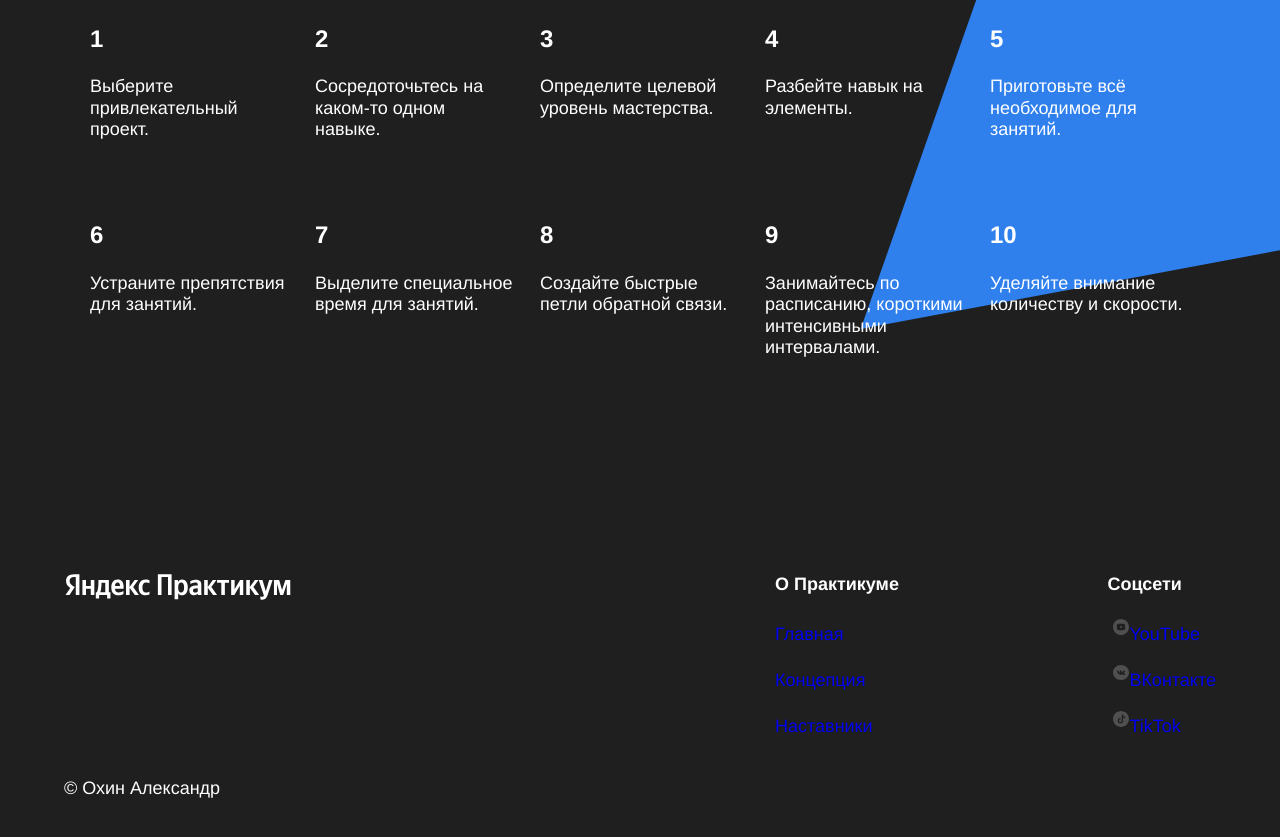
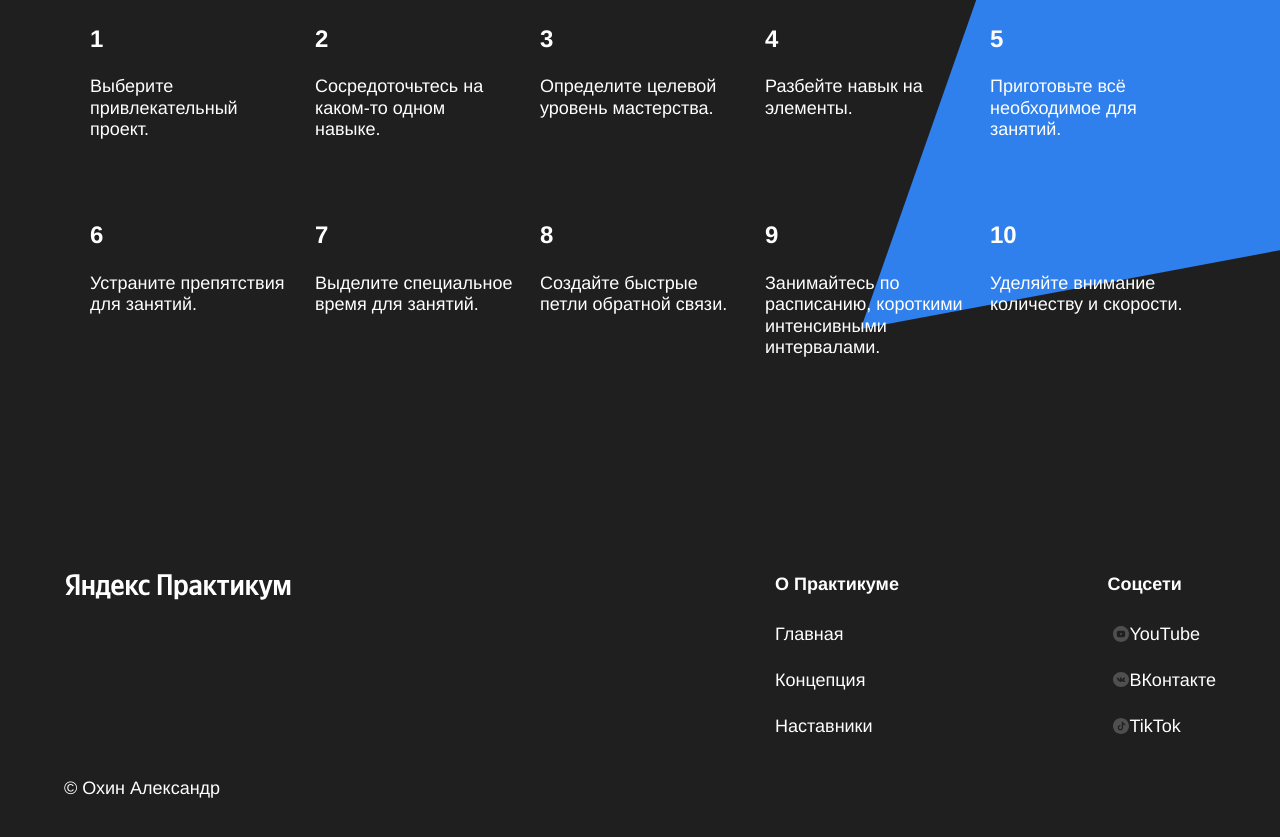
Before and after one commit to vzdohin/how-to-learn, a plain HTML site: page index.html in a window 1280 px wide. Shown: the part 3435-4272 px from the top of the page. Drawn offline with Linux system fonts and the light colour scheme.

Commit message:
Первая версия, правки тестов

```diff
--- a/index.html
+++ b/index.html
@@ -143,20 +143,20 @@
         <nav class="footer__column_content_info">
           <h5 class="footer__column-heading">О Практикуме</h5>
           <ul class="footer__column_content_info">
-            <li class=footer__column-link><a class=footer__column-links href="#">Главная</a>
-            <li class=footer__column-link><a class=footer__column-links href="#">Концепция</a>
-            <li class=footer__column-link><a class=footer__column-links href="#">Наставники</a>
+            <li class=footer__column-link><a class=footer__column-links href="#">Главная</a></li>
+            <li class=footer__column-link><a class=footer__column-links href="#">Концепция</a></li>
+            <li class=footer__column-link><a class=footer__column-links href="#">Наставники</a></li>
           </ul>
         </nav>
         <nav class="footer__column_content_social">
           <h5 class="footer__column-heading">Соцсети</h5>
           <ul class="footer__column-link">
             <li class=footer__social_icon><a class="footer__column-links" href="#"><img class="footer__social-icon"
-              src="./images/youtube-icon.svg" alt="YouTube">YouTube</a>
+              src="./images/youtube-icon.svg" alt="ютуб">YouTube</a></li>
             <li class=footer__social_icon><a class="footer__column-links" href="#"><img class="footer__social-icon"
-              src="./images/vk_color_white.svg" alt="vk">ВКонтакте</a>
+              src="./images/vk_color_white.svg" alt="вконтакте">ВКонтакте</a></li>
             <li class=footer__social_icon><a class="footer__column-links" href="#"><img class="footer__social-icon"
-              src="./images/tiktok-icon.svg" alt="tiktok">TikTok</a>
+              src="./images/tiktok-icon.svg" alt="тикток">TikTok</a></li>
           </ul>
         </nav>
       </div>
--- a/styles/style.css
+++ b/styles/style.css
@@ -18,20 +18,18 @@
   /* выше установили ограничения для секции */
   display: flex;
   position: relative;
-
 }
 
 .logo {
   width: 228px;
   height: 32px;
+}
 
-}
 .logo_place_header {
   position: absolute;
   background-image: url(../images/logo_place_header.svg);
   top: 30px;
   left: 64px;
-
 }
 
 .header__title {
@@ -56,6 +54,7 @@
   font-weight: normal;
   z-index: 6;
 }
+
 .link {
   text-decoration:none;
   color: #2f80ed;
@@ -71,6 +70,7 @@
   bottom: 0;
   z-index: 3;
 }
+
 /* ниже мы привели пример двух селекторов, чтобы вы вспомнили запись элемента */
 .header__square-pic {
   height: 568px;
@@ -81,15 +81,12 @@
   top: 64px;
 }
 
-
 .description {
 
   display: flex;
   flex-direction: row;
   justify-content: center;
   margin-top: 100px;
-
-
 }
 
 .two-columns {
@@ -112,7 +109,6 @@
   list-style-type: none;
   flex-direction: column;
   justify-content: space-between;
-
   line-height: 34px;
   font-size: 24px;
   font-weight: normal;
@@ -132,12 +128,12 @@
   margin-bottom: 0;
 }
 
-
 .digits {
   margin-top: 100px;
   display: flex;
   flex-direction: column;
 }
+
 .section-title{
 width: 60%;
 margin: auto;
@@ -193,8 +189,6 @@ font-weight: 600;
   margin-bottom: 0;
 }
 
-
-
 .feynman {
   margin-top: 100px;
   display: flex;
@@ -202,8 +196,8 @@ font-weight: 600;
   height: 890px;
   background-color: #f2f2f2;
   flex-direction: column;
+}
 
-}
 .feynman__title {
   width: 648px;
   margin: 100px auto 0;
@@ -213,6 +207,7 @@ font-weight: 600;
   font-weight: 600;
   z-index: 5;
 }
+
 .feynman__subtitle {
   margin: 70px auto 0;
   line-height: 51px;
@@ -220,6 +215,7 @@ font-weight: 600;
   font-weight: normal;
   z-index: 5;
 }
+
 .feynman__link {
   position:absolute;
   right: 48px;
@@ -228,6 +224,7 @@ font-weight: 600;
   font-size: 36px;
   font-weight: normal;
 }
+
 .feynman__img {
   width: 867px;
   height: 637px;
@@ -236,8 +233,6 @@ font-weight: 600;
   left: 0;
   bottom: 0;
 }
-
-
 
 .kaufman {
   background-color: #1f1f1f;
@@ -248,6 +243,7 @@ font-weight: 600;
   position: relative;
   overflow: hidden;
 }
+
 .section-title_theme_dark {
   color: white;
   width: 60%;
@@ -256,6 +252,7 @@ font-weight: 600;
   font-size: 60px;
   font-weight: 600;
 }
+
 .section-subtitle_theme_dark {
   color: white;
   margin-top: 20px;
@@ -267,6 +264,7 @@ font-weight: 600;
   height: 100%;
   z-index: 5;
 }
+
 .table__heading_theme_dark {
   width: 200px;
   color: white;
@@ -275,6 +273,7 @@ font-weight: 600;
   font-size: 24px;
   font-weight: 600;
 }
+
 .table__text_theme_dark {
   width: 200px;
   margin-bottom: 0;
@@ -284,6 +283,7 @@ font-weight: 600;
   font-size: 18px;
   font-weight: normal;
  }
+
 .kaufman__triangle {
   width: 877px;
   height: 877px;
@@ -291,10 +291,9 @@ font-weight: 600;
   position: absolute;
   right: -210px;
   top: 0;
-  }
+}
 
 .footer {
-
   min-height: 350px;
   display: flex;
   padding-top: 60px;
@@ -321,8 +320,8 @@ font-weight: 600;
 
 .logo_place_footer {
   background-image: url(../images/logo_place_footer.svg);
+}
 
-}
 .footer__author {
   color: white;
   margin-top: 18px;
@@ -330,12 +329,13 @@ font-weight: 600;
   line-height: 25px;
   font-size: 18px;
   font-weight: normal;
+}
 
-}
 .footer__column_content_info {
   list-style-type: none;
   padding-left: 0;
 }
+
 .footer__column-heading {
   margin-top: 0;
   margin-bottom: 20px;
@@ -346,7 +346,6 @@ font-weight: 600;
   font-weight: 600;
 }
 
-
 .footer__column_content_social {
   margin-left: 0;
   position: absolute;
@@ -356,15 +355,14 @@ font-weight: 600;
 
 .footer__social-icon {
   width: 16px;
-  height: 16px;
-  display: flex;
-  max-height: 100%;
 }
+
 .footer__social_icon {
   display: flex;
   max-height: 100%;
   margin-bottom: 16px;
 }
+
 .footer__column-link {
   display: flex;
   flex-direction: column;
@@ -373,11 +371,13 @@ font-weight: 600;
   text-decoration:none;
   list-style-type: none;
 }
+
 .footer__column-links {
   max-width: 100%;
   display: flex;
   text-decoration: none;
   list-style-type: none;
+  color: white;
   line-height: 30px;
   font-size: 18px;
   font-weight: normal;
```
